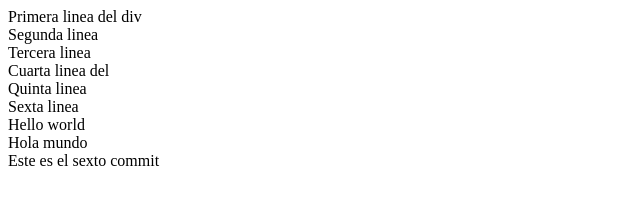
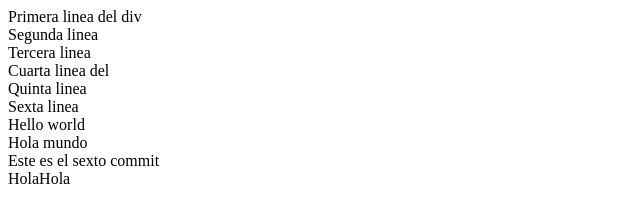
Before and after one commit to JbautipfBackup/BuenasPracticas2024, a plain HTML site: page index.html in a window 1280 px wide. Shown: the full height of the page, 0-640 px from the left. Drawn offline with Linux system fonts and the light colour scheme.

Commit message:
7 commit

```diff
--- a/index.html
+++ b/index.html
@@ -15,5 +15,6 @@
     <div>Hello world</div>
     <div>Hola mundo</div>
     <div>Este es el sexto commit</div>
+    <div>HolaHola</div>
 </body>
 </html>
```
